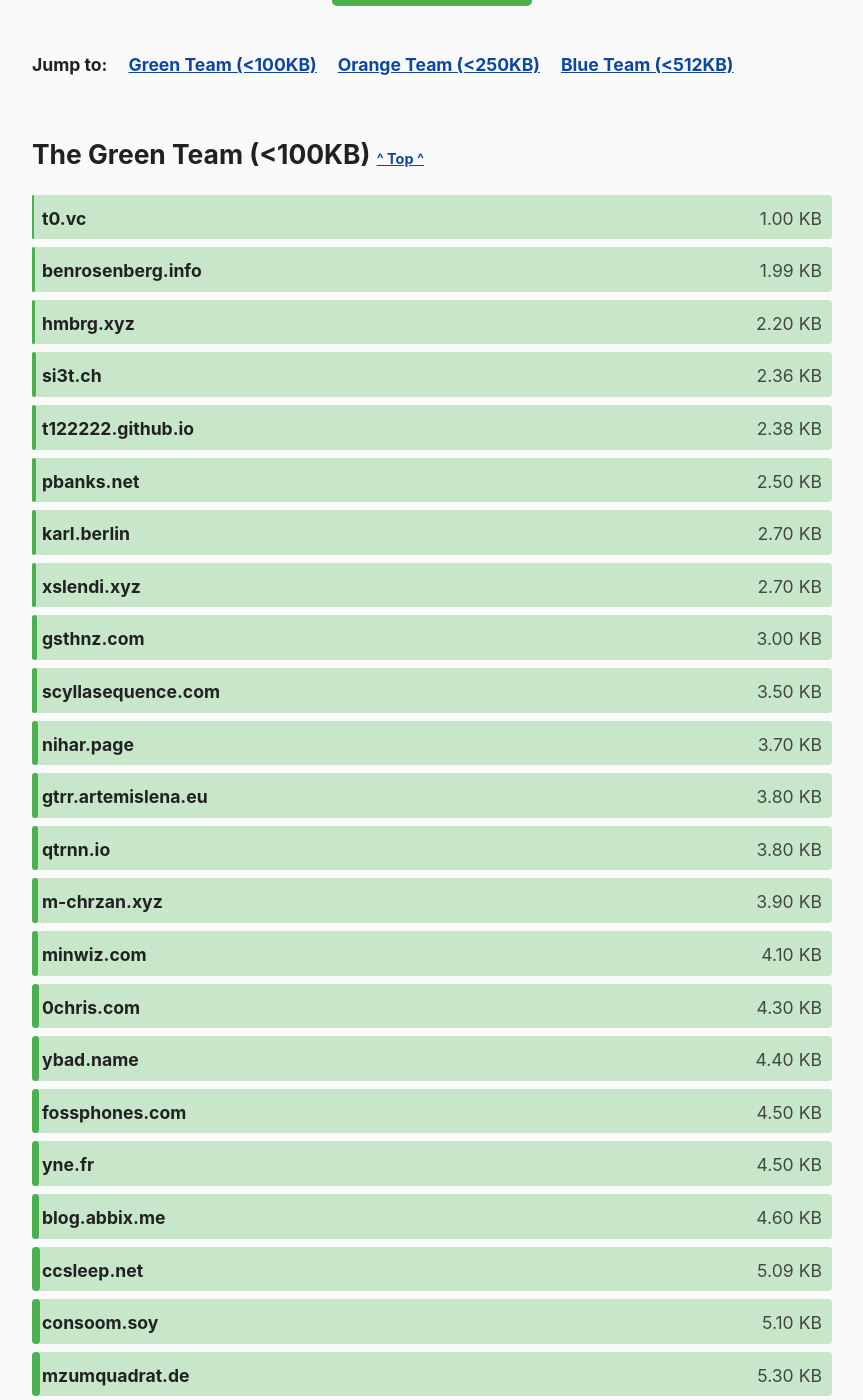
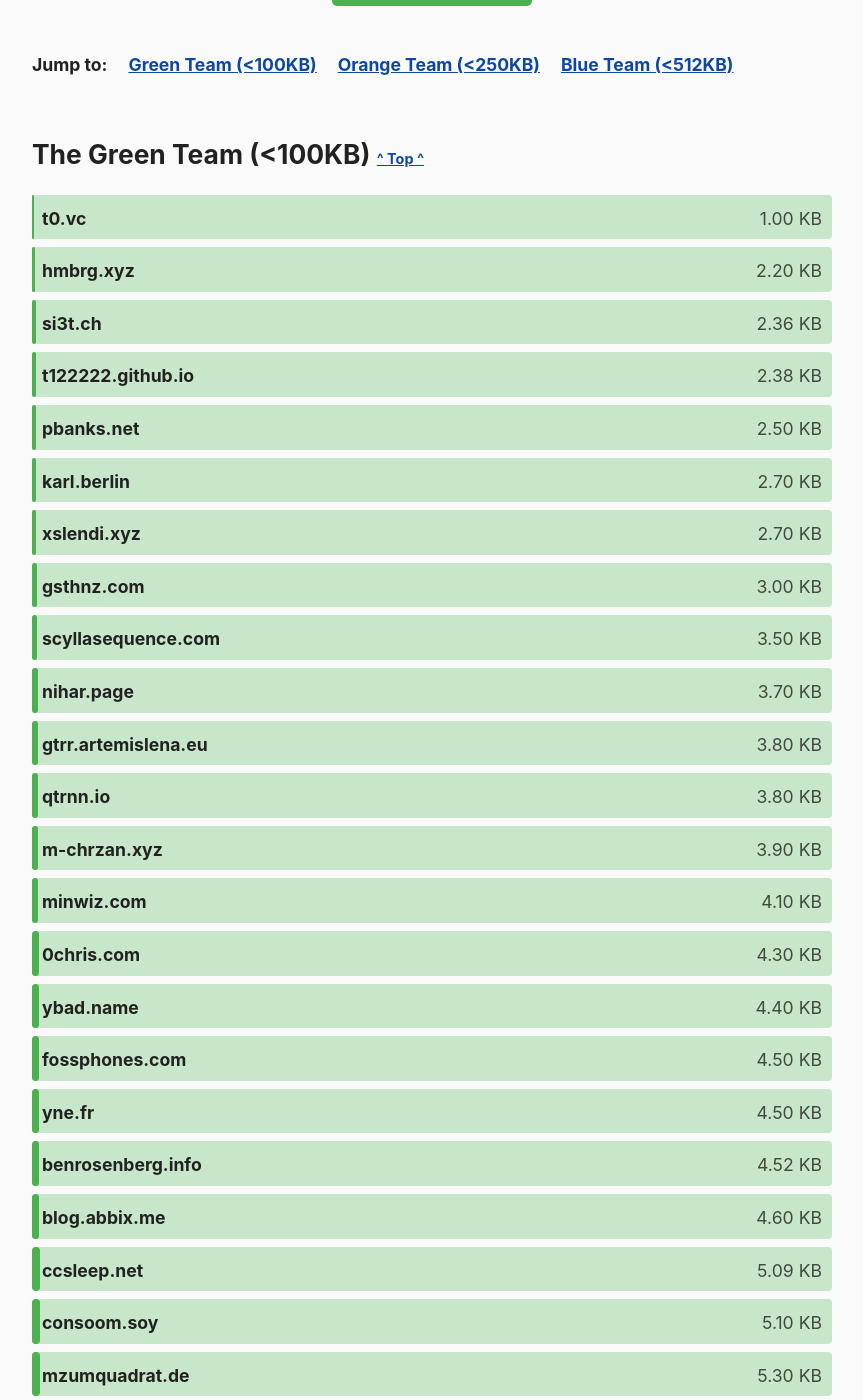
Before and after one commit to kevquirk/512kb.club, a Jekyll site: the page built from index.md, in a window 1280 px wide and 1400 px high, scrolled down 852 px. Shown: the whole window, without its empty margins (208-1071 px from the left). Built offline with Jekyll 4.4.1, drawn with Linux system fonts in a browser that asks for light colours.

Commit message:
Update site size
Increased 1.99 -> 4.52

```diff
--- a/_data/sites.yml
+++ b/_data/sites.yml
@@ -150,7 +150,7 @@
 
 - domain: benrosenberg.info
   url: http://benrosenberg.info/
-  size: 1.99
+  size: 4.52
   last_checked: 2021-11-3
 
 - domain: bestmotherfucking.website
```
